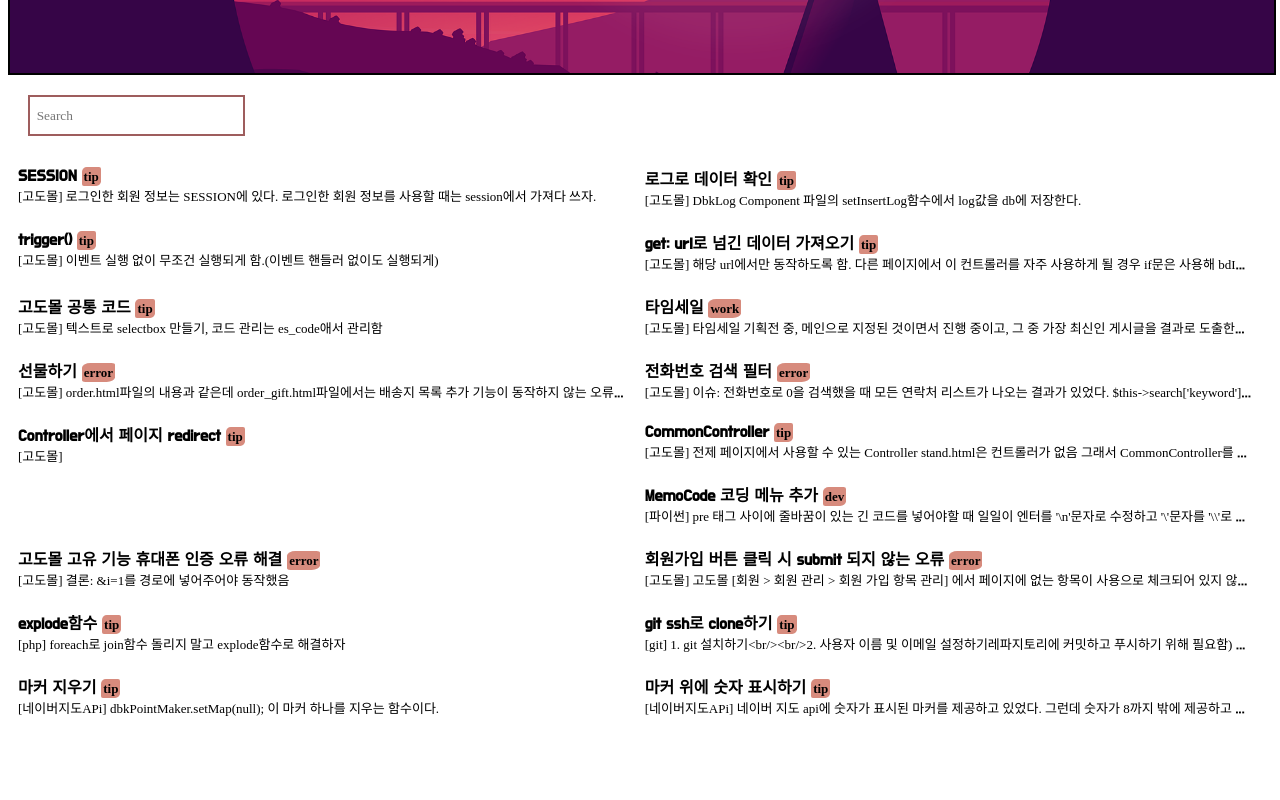
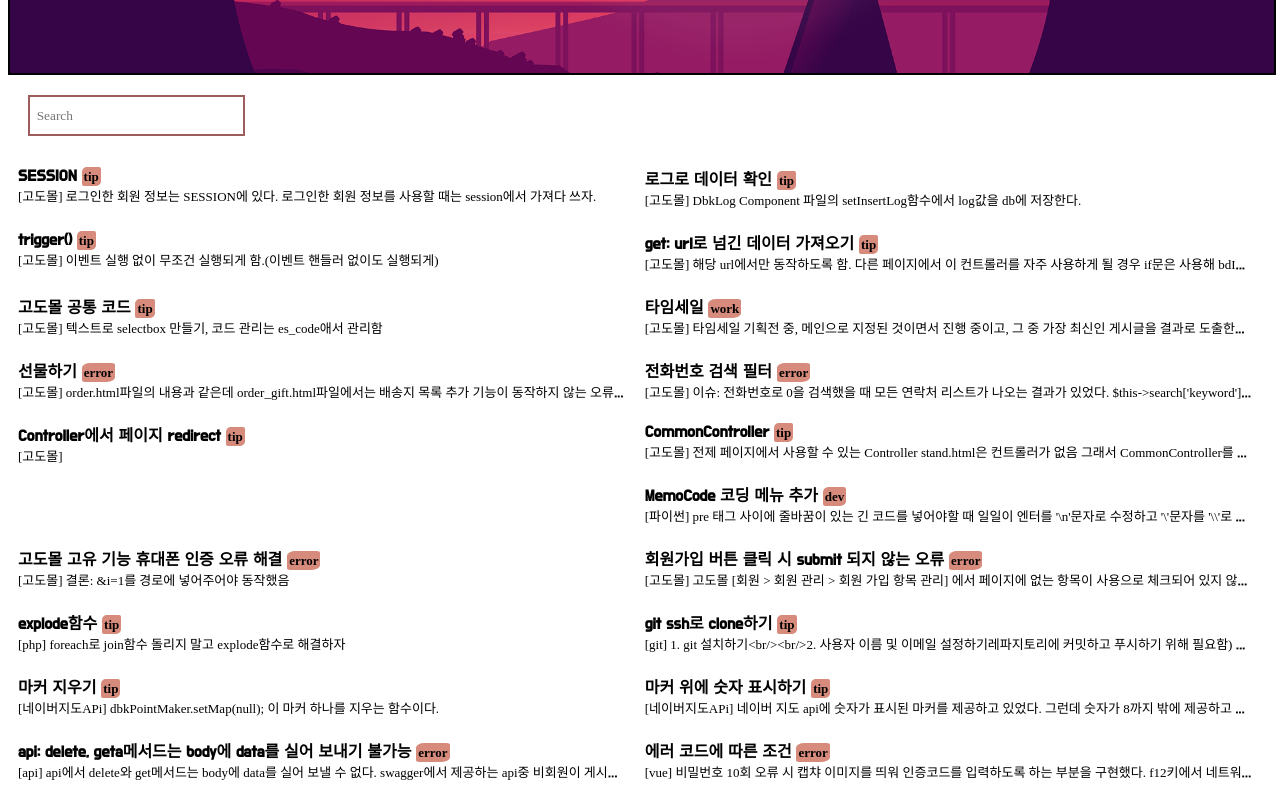
Before and after one commit to gitagita/tilyuna.github.io, a Vue app in the folder yunatil/: page / in a window 1280 px wide. Shown: the part 237-1037 px from the top of the page. Before the commit the page ends 973 px from the top, so only its background shows below. Built offline with nearby package versions, Linux system fonts and the light colour scheme; a web font is replaced by a local one.

Commit message:
[Docs] til 내용 추가

```diff
--- a/yunatil/src/assets/data/board.js
+++ b/yunatil/src/assets/data/board.js
@@ -116,6 +116,7 @@ export default [{
     regDt: "2022.04.18"
 },
 {
+    id: 14,
     type: "tip",
     key:"php",
     title: "explode함수",
@@ -124,7 +125,7 @@ export default [{
     regDt: "2022.04.24"
 },
 {
-    id: 14,
+    id: 15,
     type: "tip",
     key:"git",
     title: "git ssh로 clone하기",
@@ -133,6 +134,7 @@ export default [{
     regDt: "2022.04.24"
 },
 {
+    id: 16,
     type: "tip",
     key:"네이버지도APi",
     title: "마커 지우기",
@@ -141,11 +143,29 @@ export default [{
     regDt: "2022.04.26"
 },
 {
-    id: 15,
+    id: 17,
     type: "tip",
     key:"네이버지도APi",
     title: "마커 위에 숫자 표시하기",
     code: "<pre>const tmpIndex = parseInt(index)+1;\nvar marker = new naver.maps.Marker({\n	position: oPoint2,\n	map: map,\n	title:tit,\n	zIndex:MarkerCnt,\n	icon: {\n		content: '<#div><#img src='../img/map/pin_default.png' alt='' ' +\n				 'style='margin: 0px; padding: 0px; border: 0px solid transparent; display: block; max-width: none; max-height: none;' +\n				 '-webkit-user-select: none; position: absolute; width: 22px; height: 35px; left: 0px; top: 0px;'>' +\n				 '<#span class='shd' style='z-index:10; color: #ff8888; text-align: center; position: absolute; width: 22px; height: 35px; left: 0px; top: 0px;'>'+tmpIndex+'<#span></#div>'\n		}\n});</pre>",
     content: "네이버 지도 api에 숫자가 표시된 마커를 제공하고 있었다. 그런데 숫자가 8까지 밖에 제공하고 있지 않았다. 마커 이미지와 숫자가 분리되지 않고 숫자 마커 자체가 이미지로 되어 있었다.<br/>개발 사항에서는 지도에 표시할 마커가 50개 이상이 되었기 때문에 해당 마커 기능을 사용할 수 없었다. 그래서 이미지 위해 숫자를 표시하도록 태그를 삽입하고 style을 지정해 해결했다.<br/><br/>태그 인식 방지문자로 태그 앞에 #을 추가함",
     regDt: "2022.04.26"
+},
+{
+    id: 18,
+    type: "error",
+    key:"api",
+    title: "api: delete, geta메서드는 body에 data를 실어 보내기 불가능",
+    code: "<pre>async delBoardView ({state, dispatch, commit, rootGetters}, inquiry) {\n    console.log('inquiry', inquiry)\n    const defaultsData = ncpApi.defaults.data\n    ncpApi.defaults.data = {password: inquiry.password}\n    // await dispatch('_delBoardDetail', { params: {boardNo: inquiry.boardNo, articleNo: inquiry.articleNo}, inquiry })\n    await dispatch('_delBoardDetail', { params: inquiry })\n    ncpApi.defaults.data = defaultsData\n}\n</pre>",
+    content: "api에서 delete와 get메서드는 body에 data를 실어 보낼 수 없다. swagger에서 제공하는 api중 비회원이 게시판 글을 삭제하는 경우 비밀번호를 body로 넘겨주도록 구현되어 있었다. 비밀번호이기 때문에 body에 데이터를 실어 보내는 것은 이해하지만 post가 아닌 delete로 구현한 이유는 모르겠다.<br/>그래서 ncpApi 전역 변수에 강제로 data를 추가해 해결했다.",
+    regDt: "2022.05.03"
+},
+{
+    id: 19,
+    type: "error",
+    key:"vue",
+    title: "에러 코드에 따른 조건",
+    code: "<pre>this.$store.dispatch('board/editableBoardView', inquiry).then(() => {\n    this.user.password = ''\n    this.$emit('isCorrect', true)\n    this.close('close')\n}).catch((err) => {\n    const code = err.data.code\n    if (code === 'M0306') {\n    this.setDisplayPwd(false)\n    this.key = err.data.key\n    }\n})\n</pre>",
+    content: "비밀번호 10회 오류 시 캡챠 이미지를 띄워 인증코드를 입력하도록 하는 부분을 구현했다. f12키에서 네트워크 부분에 에러의 CODE를 확인할 수 있는데 이 에러를 err.data.code로 가져올 수 있다. ",
+    regDt: "2022.05.03"
 }];
```
